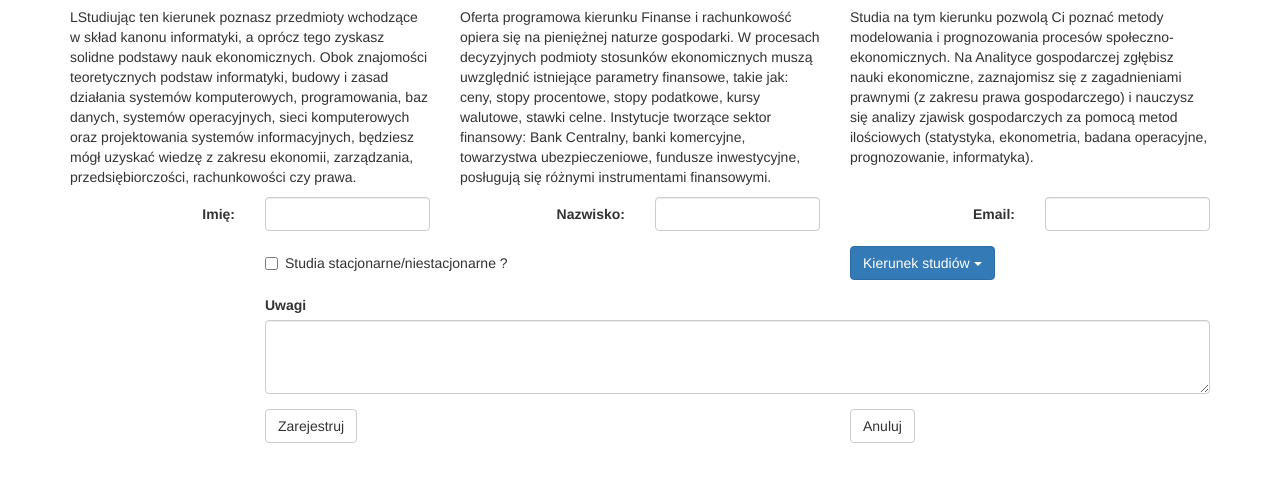
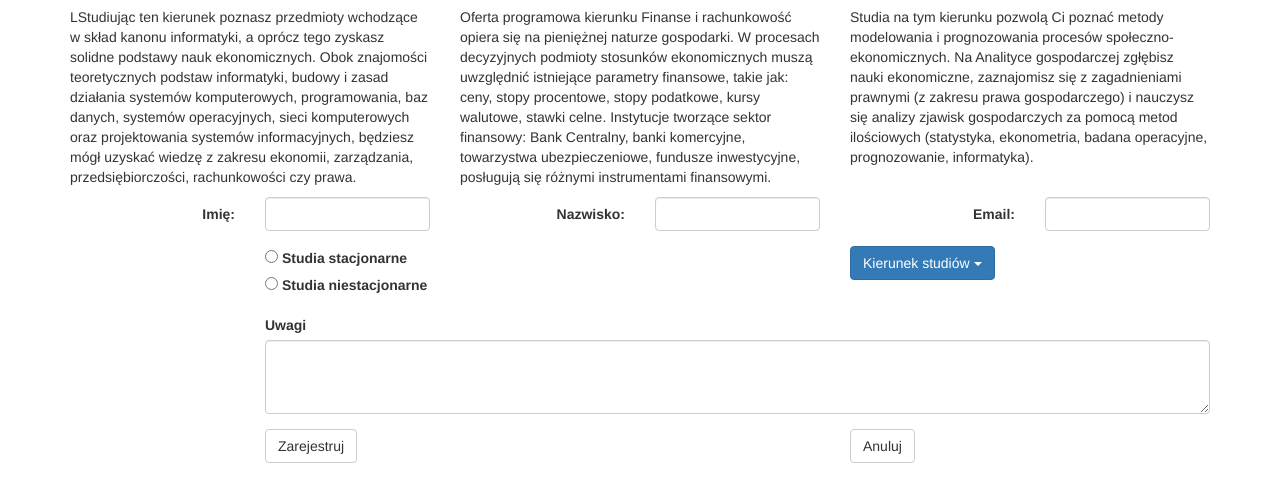
Before and after one commit to PrzemyslavJ/PrzemyslavJ.github.io, a plain HTML site: page index.html in a window 1280 px wide. Shown: the part 1087-1565 px from the top of the page. Drawn offline with nearby package versions, Linux system fonts and the light colour scheme.

Commit message:
Update index.html

```diff
--- a/index.html
+++ b/index.html
@@ -101,9 +101,14 @@
 	</div>
   <div class="form-group">
     <div class="col-sm-offset-2 col-sm-4 col-xs-12">
-      <div class="checkbox">
-        <label><input type="checkbox"> Studia stacjonarne/niestacjonarne ?</label>
-      </div>
+      <div class="form-check form-check-inline">
+  <input class="form-check-input" type="radio" name="inlineRadioOptions" id="inlineRadio1" value="option1">
+  <label class="form-check-label" for="inlineRadio1">Studia stacjonarne</label>
+</div>
+<div class="form-check form-check-inline">
+  <input class="form-check-input" type="radio" name="inlineRadioOptions" id="inlineRadio2" value="option2">
+  <label class="form-check-label" for="inlineRadio2">Studia niestacjonarne</label>
+</div>
     </div>
 
     <div class="col-sm-offset-2 col-sm-4 col-xs-12">
```
